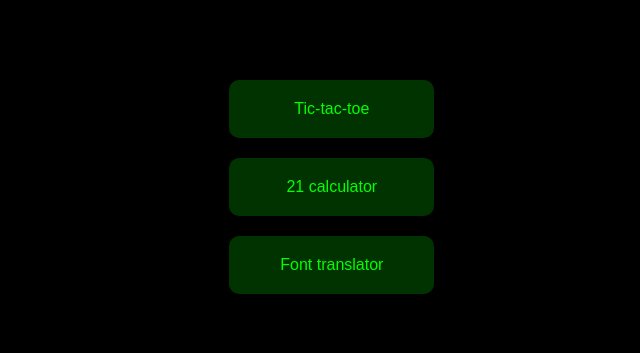
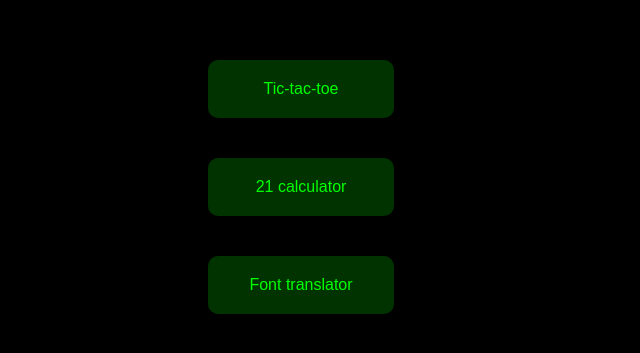
Before and after one commit to makrboy/Hub, a plain HTML site: page index.html in a window 1280 px wide. Shown: the part 223-576 px from the top of the page, without its empty margins (339-979 px from the left). Drawn offline with Linux system fonts and the light colour scheme.

Commit message:
Update index.html

```diff
--- a/index.html
+++ b/index.html
@@ -7,21 +7,21 @@
       background-color: black;
       color: #00ff00; /* Dark green */
       font-family: Arial, sans-serif;
-      display: flex;
-      flex-direction: column;
-      align-items: center;
-      justify-content: center;
       height: 100vh;
       margin: 0;
       padding: 10px;
       overflow: hidden;
+      display: flex;
+      flex-direction: column;
+      justify-content: center;
+      align-items: center;
     }
 
     .link-box {
       background-color: #003300; /* Dark green */
       padding: 20px;
       margin: 20px;
-      width: 90%;
+      width: 80%;
       max-width: 600px;
       text-align: center;
       border-radius: 10px;
@@ -43,6 +43,11 @@
 
     window.onload = function() {
       var linkContainer = document.createElement("div");
+      linkContainer.style.height = "100%";
+      linkContainer.style.display = "flex";
+      linkContainer.style.flexDirection = "column";
+      linkContainer.style.justifyContent = "center";
+      linkContainer.style.alignItems = "center";
 
       links.forEach(function(link) {
         var linkBox = document.createElement("div");
```
